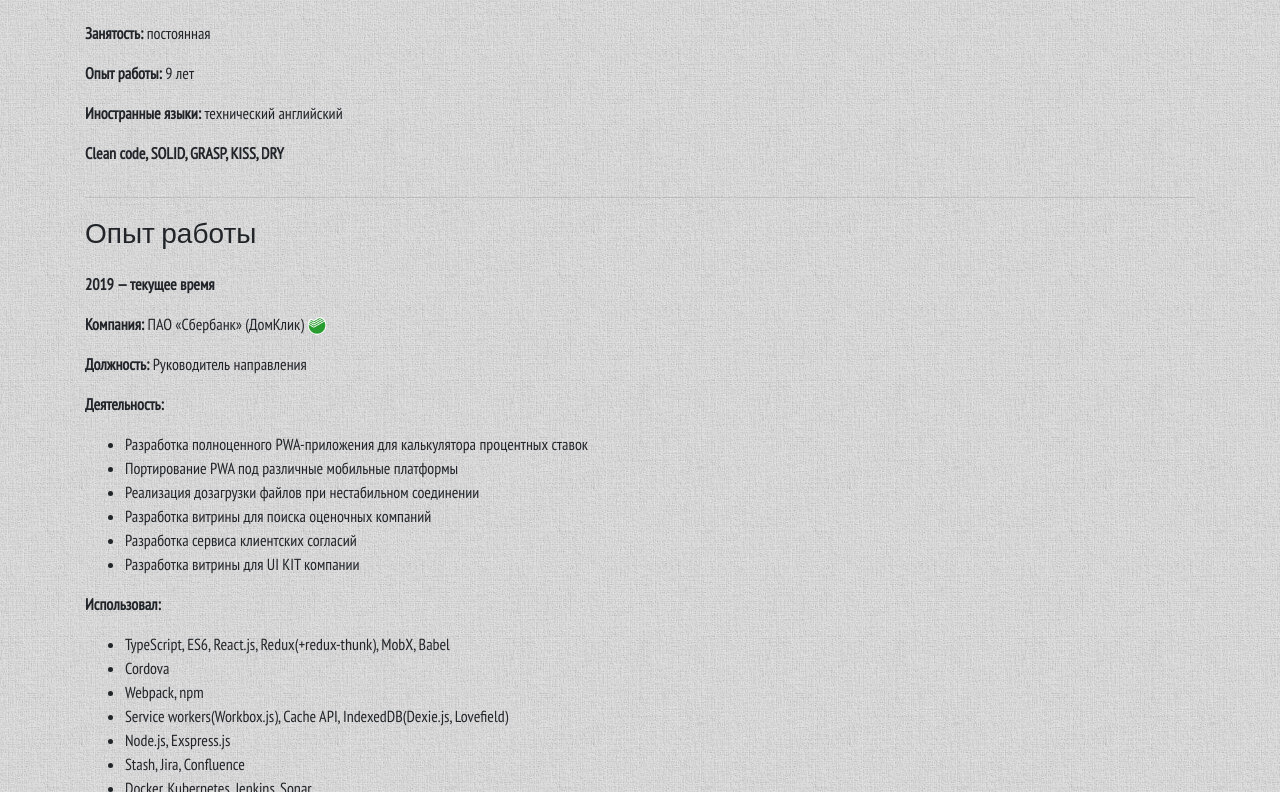
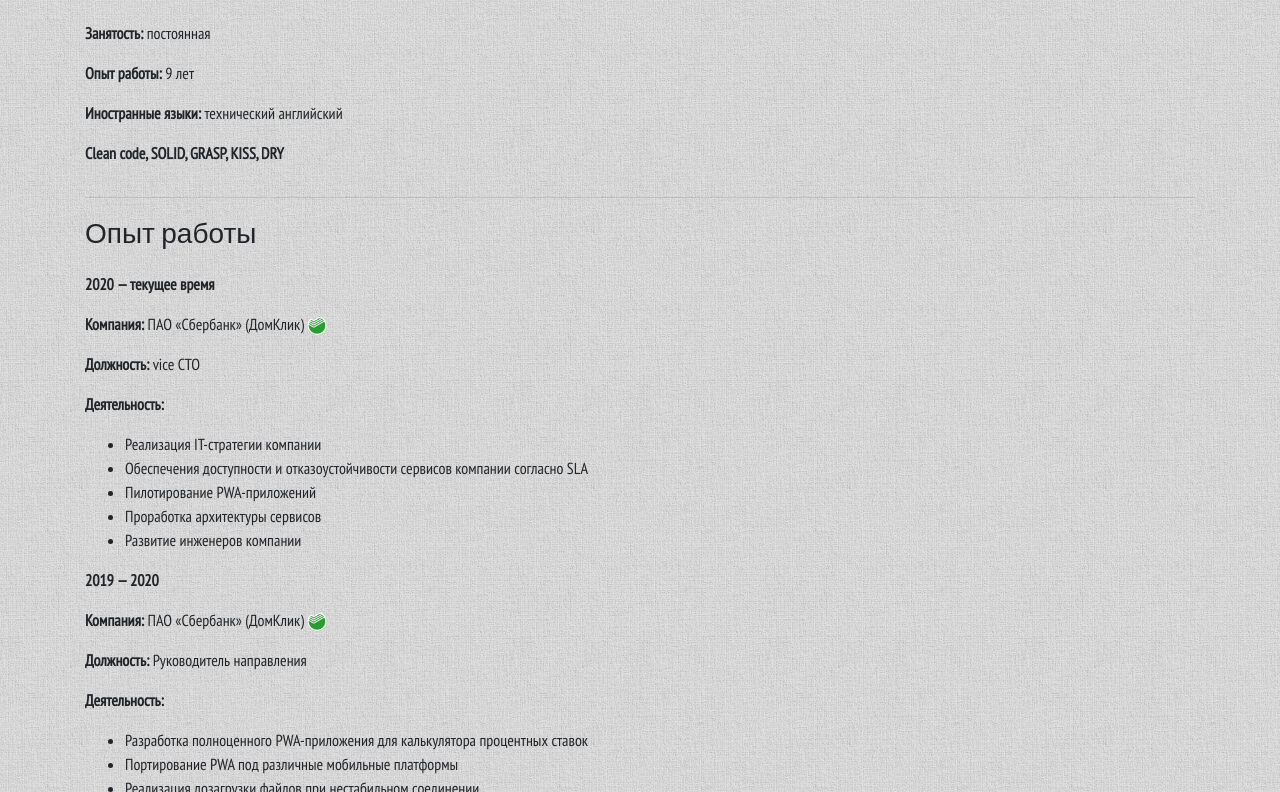
Before and after one commit to slavent/slavent.ru, a website: page src/static/index.html in a window 1280 px wide. Shown: the part 556-1348 px from the top of the page. Drawn offline with nearby package versions, Linux system fonts and the light colour scheme.

Commit message:
add for 2020-2021

```diff
--- a/src/static/index.html
+++ b/src/static/index.html
@@ -75,7 +75,22 @@
         </div>
         <div class="col-12">
             <h3 class="mb-4">Опыт работы</h3>
-            <p><b>2019 — текущее время</b></p>
+            <p><b>2020 — текущее время</b></p>
+            <p><b>Компания:</b> ПАО «Сбербанк» (ДомКлик) <a href="http://sberbank.ru"><img src="sberbank.png"
+                                                                                           style="width: 20px;"></a>
+            </p>
+            <p><b>Должность:</b> vice CTO</p>
+
+            <p><b>Деятельность:</b></p>
+            <ul>
+                <li>Реализация IT-стратегии компании</li>
+                <li>Обеспечения доступности и отказоустойчивости сервисов компании согласно SLA</li>
+                <li>Пилотирование PWA-приложений</li>
+                <li>Проработка архитектуры сервисов</li>
+                <li>Развитие инженеров компании</li>
+            </ul>
+
+            <p><b>2019 — 2020</b></p>
             <p><b>Компания:</b> ПАО «Сбербанк» (ДомКлик) <a href="http://sberbank.ru"><img src="sberbank.png"
                                                                                  style="width: 20px;"></a>
             </p>
```
